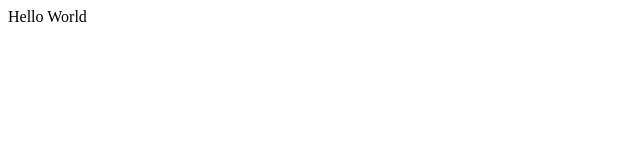
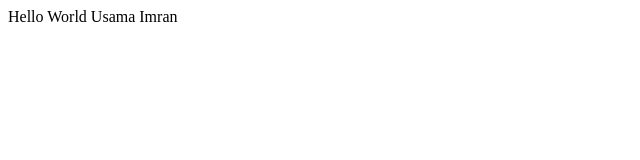
Before and after one commit to xamimran/bootcamp2020, a plain HTML site: page index.html in a window 1280 px wide. Shown: the whole page, without its empty margins (0-640 px from the left). Drawn offline with Linux system fonts and the light colour scheme.

Commit message:
Just update usama imran

```diff
--- a/index.html
+++ b/index.html
@@ -9,6 +9,7 @@
 <body>
 <div>
 Hello World
+Usama Imran
 </div>
 </body>
 </html>
```
